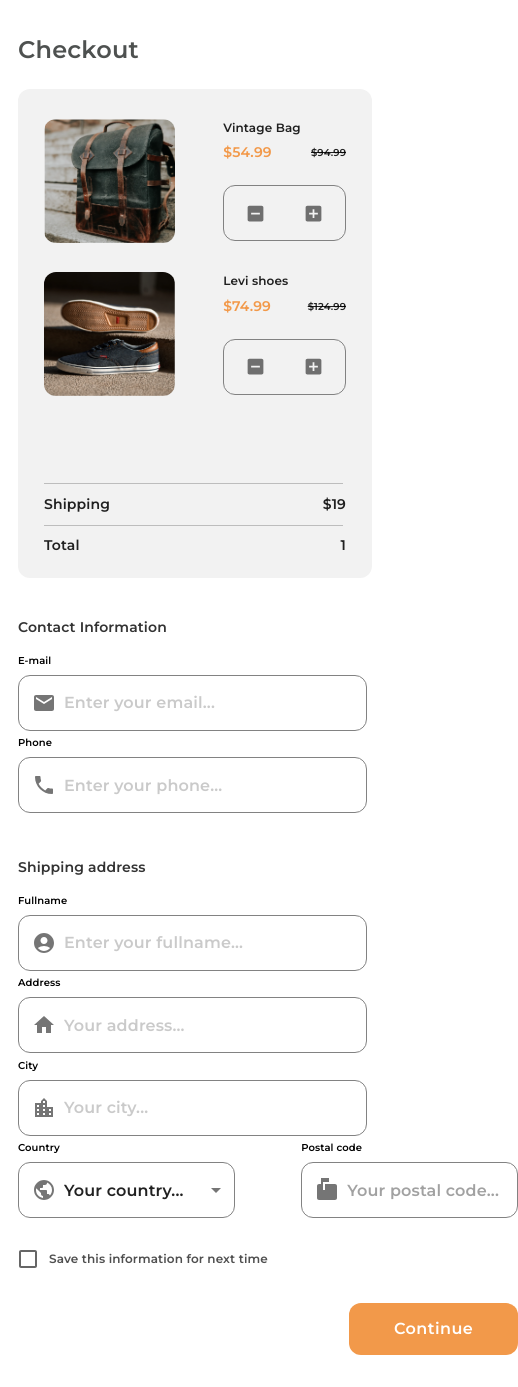
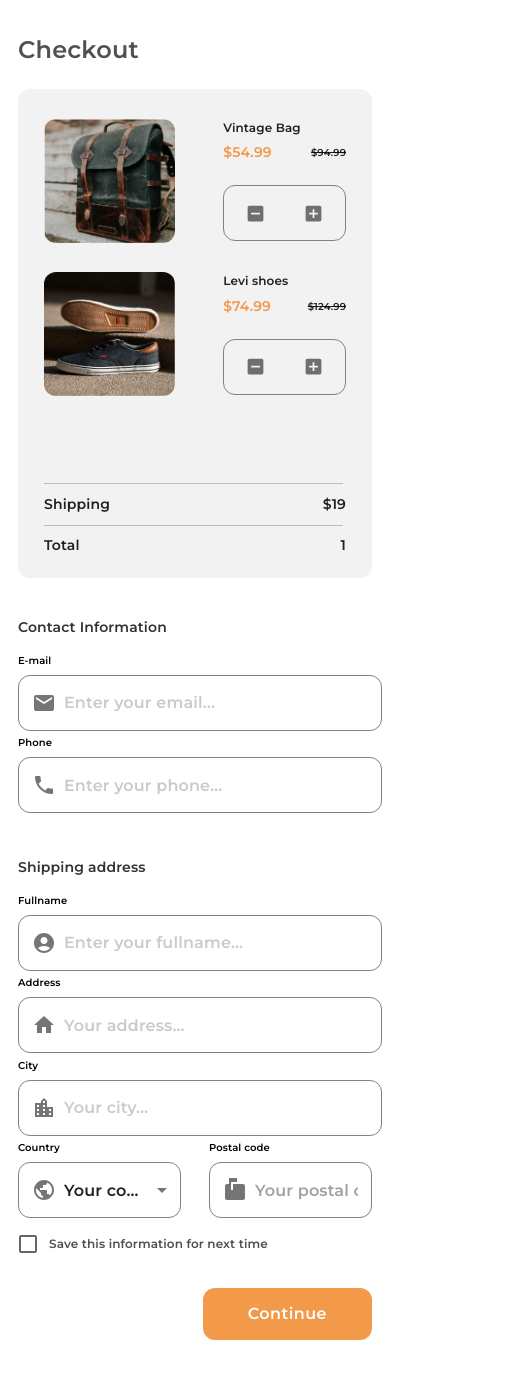
Before and after one commit to Jym-ship-it/Checkout-page, a React (Create React App) app: page / in a window 390 px wide. Shown: the whole page, 518 px wide, since content can reach past the window. Built offline with nearby package versions, Linux system fonts and the light colour scheme.

Commit message:
Update Checkout.js

```diff
--- a/src/Pages/Checkout.js
+++ b/src/Pages/Checkout.js
@@ -62,7 +62,7 @@ export default function Checkout() {
     infoCon: {
       minWidth: "465px",
       "@media only screen and (max-width : 400px)": {
-        minWidth : "500.25px"
+        minWidth : "349.25px"
       },
 
     },
@@ -111,7 +111,7 @@ export default function Checkout() {
         fontSize: "16px",
       },
       "@media only screen and (max-width : 400px)":{
-        width: "349.25px",
+        width: "364.25px",
         height: "40.56px",
       }
     },
@@ -123,10 +123,15 @@ export default function Checkout() {
         borderRadius: "12px",
         border: "1px solid #828282",
       },
+      "@media only screen and (max-width : 400px)":{
+        width: "162.98px",
+        height: "40.56px",
+      }
     },
     lastField: {
       display: "flex",
-      justifyContent: "space-between",
+      justifyContent : "space-between"
+
     },
     checkText: {
       fontFamily: "Montserrat",
```
